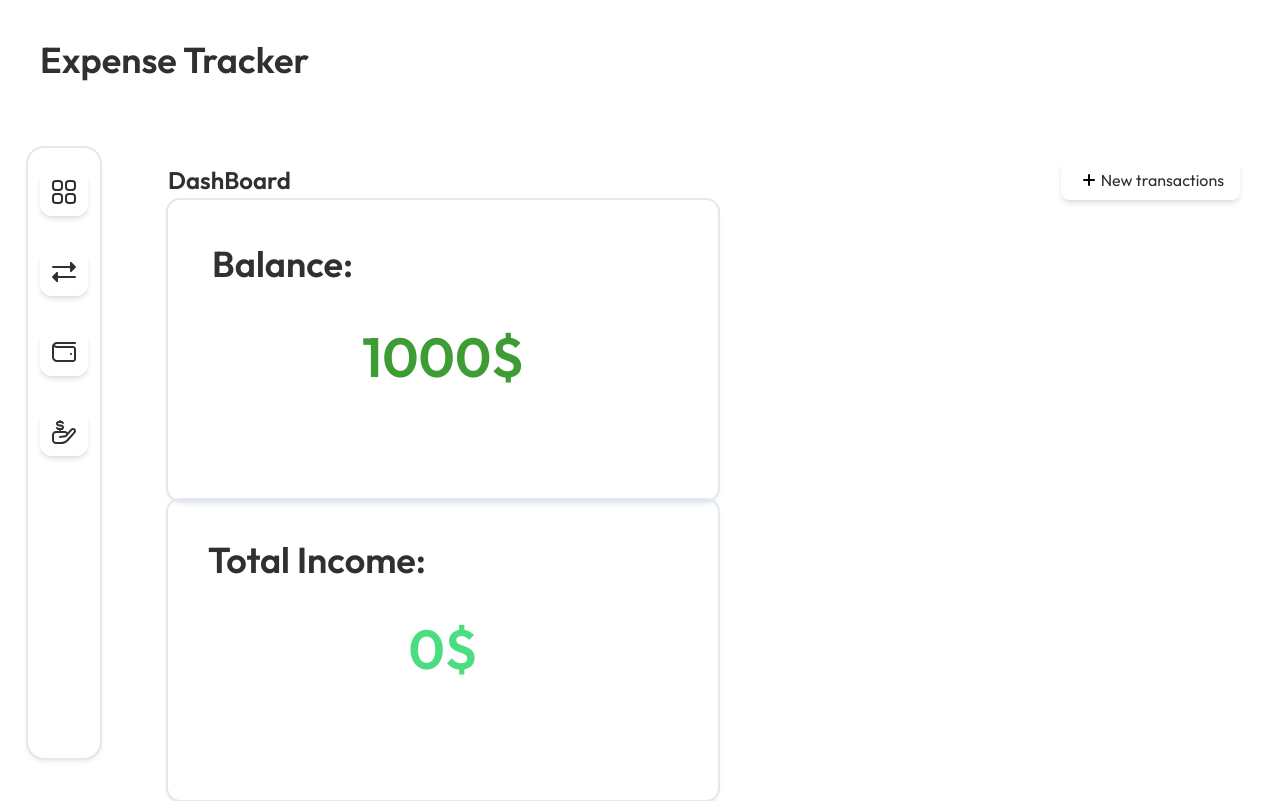
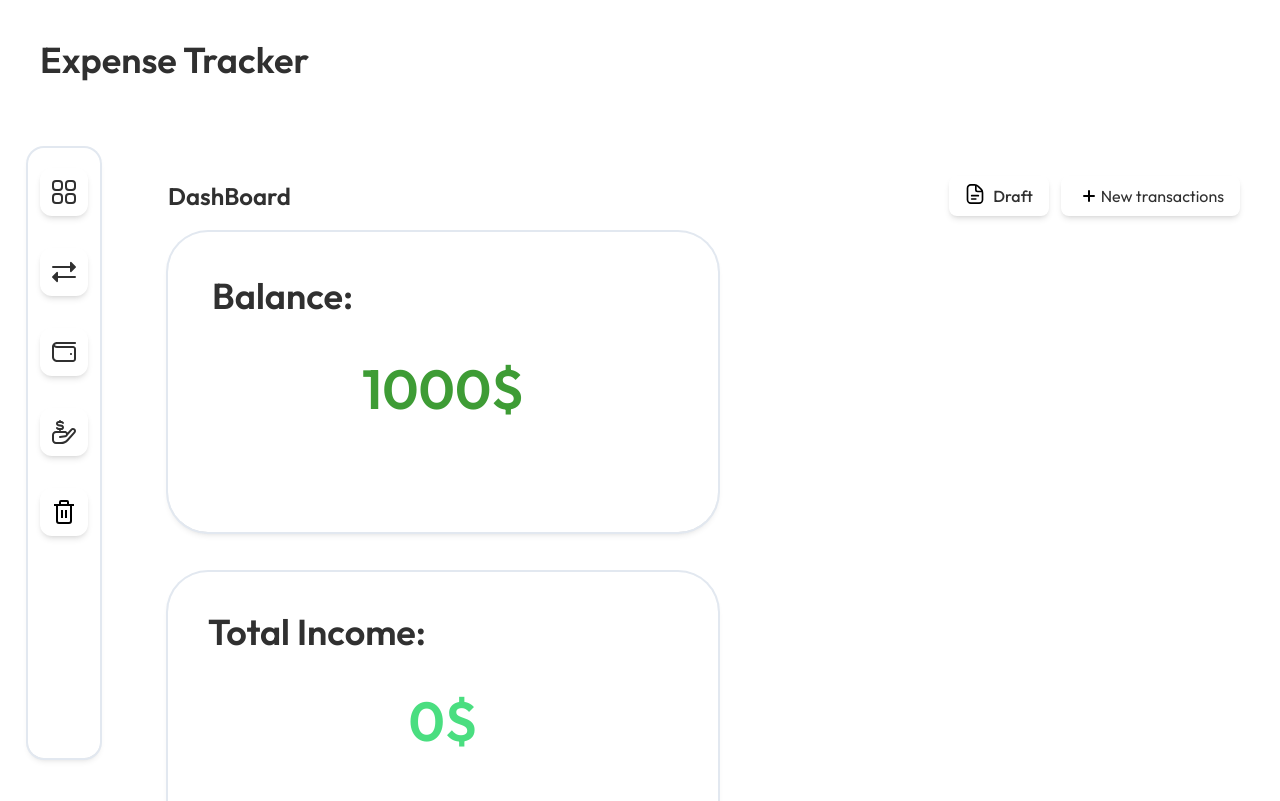
Before and after one commit to reyuer10/react-expense-tracker, a React (Vite) app: page / in a window 1280 px wide. Shown: the top 801 px of the page. Built offline with nearby package versions, Linux system fonts and the light colour scheme.

Commit message:
commit changes at 12:35PM

```diff
--- a/src/App.jsx
+++ b/src/App.jsx
@@ -14,7 +14,7 @@ import Expenses from "./pages/Expenses";
 import Income from "./pages/Income";
 import ExpensesEntry from "./pages/entry/ExpensesEntry";
 import ViewDetails from "./pages/view-details/ViewDetails";
-
+import Bin from "./pages/Bin";
 
 export default function App() {
   return (
@@ -27,6 +27,7 @@ export default function App() {
           <Route path="/expenses" element={<Expenses />} />
           <Route path="/income" element={<Income />} />
           <Route path="/expenses-entry" element={<ExpensesEntry />} />
+          <Route path="/bin" element={<Bin />} />
           <Route path="/transaction-details/:id" element={<ViewDetails />} />
         </Route>
       </Routes>
--- a/src/components/svg_navbar/navBarSvg.jsx
+++ b/src/components/svg_navbar/navBarSvg.jsx
@@ -74,4 +74,23 @@ export const sideNav = [
     link: "/income",
     name: "Income",
   },
+  {
+    id: 5,
+    svg: (
+      <svg
+        xmlns="http://www.w3.org/2000/svg"
+        viewBox="0 0 24 24"
+        width="24"
+        height="24"
+      >
+        <g id="_01_align_center" data-name="01 align center">
+          <path d="M22,4H17V2a2,2,0,0,0-2-2H9A2,2,0,0,0,7,2V4H2V6H4V21a3,3,0,0,0,3,3H17a3,3,0,0,0,3-3V6h2ZM9,2h6V4H9Zm9,19a1,1,0,0,1-1,1H7a1,1,0,0,1-1-1V6H18Z" />
+          <rect x="9" y="10" width="2" height="8" />
+          <rect x="13" y="10" width="2" height="8" />
+        </g>
+      </svg>
+    ),
+    link: "/bin",
+    name: "Bin",
+  },
 ];
--- /dev/null
+++ b/src/pages/Bin.jsx
@@ -0,0 +1,7 @@
+import React from 'react'
+
+export default function Bin() {
+  return (
+    <div>Bin</div>
+  )
+}
--- /dev/null
+++ b/src/pages/button/DraftButton.jsx
@@ -0,0 +1,21 @@
+import React from "react";
+
+export default function DraftButton() {
+  return (
+    <>
+   <button className="flex  shadow-md px-4 py-2 rounded-lg font-medium text-md space-x-2 hover:bg-slate-50">
+   <svg
+        id="Layer_1"
+        height="20"
+        viewBox="0 0 24 24"
+        width="20"
+        xmlns="http://www.w3.org/2000/svg"
+        data-name="Layer 1"
+      >
+        <path d="m17 14a1 1 0 0 1 -1 1h-8a1 1 0 0 1 0-2h8a1 1 0 0 1 1 1zm-4 3h-5a1 1 0 0 0 0 2h5a1 1 0 0 0 0-2zm9-6.515v8.515a5.006 5.006 0 0 1 -5 5h-10a5.006 5.006 0 0 1 -5-5v-14a5.006 5.006 0 0 1 5-5h4.515a6.958 6.958 0 0 1 4.95 2.05l3.484 3.486a6.951 6.951 0 0 1 2.051 4.949zm-6.949-7.021a5.01 5.01 0 0 0 -1.051-.78v4.316a1 1 0 0 0 1 1h4.316a4.983 4.983 0 0 0 -.781-1.05zm4.949 7.021c0-.165-.032-.323-.047-.485h-4.953a3 3 0 0 1 -3-3v-4.953c-.162-.015-.321-.047-.485-.047h-4.515a3 3 0 0 0 -3 3v14a3 3 0 0 0 3 3h10a3 3 0 0 0 3-3z" />
+      </svg>
+      <p>Draft</p>
+   </button>
+    </>
+  );
+}
--- a/src/pages/dashboard/Balance.jsx
+++ b/src/pages/dashboard/Balance.jsx
@@ -4,7 +4,7 @@ import { useSelector } from "react-redux";
 export default function Balance() {
   const balance = useSelector((state) => state.transaction.balance);
   return (
-    <div className="shadow-md p-3 rounded-xl h-[300px] w-[550px] ring-2 ring-slate-200">
+    <div className="shadow-md p-3 rounded-[40px] h-[300px] w-[550px] ring-2 ring-slate-200">
       <div>
         <p className="text-4xl font-semibold p-8">Balance: </p>
         <p className="text-[55px] font-semibold text-[#3e9c35] text-center">
--- a/src/pages/dashboard/DashBoard.jsx
+++ b/src/pages/dashboard/DashBoard.jsx
@@ -18,6 +18,7 @@ import { useDispatch, useSelector } from "react-redux";
 import { close_modal, open_modal } from "../../features/transactionSlice";
 import ExpensesEntry from "../entry/ExpensesEntry";
 import IncomeEntry from "../entry/IncomeEntry";
+import DraftButton from "../button/DraftButton";
 
 export default function DashBoard() {
   const dispatch = useDispatch();
@@ -61,15 +62,16 @@ export default function DashBoard() {
 
   return (
     <div className="text-[#303030] font-outfit">
-      <div className="flex items-center justify-between">
+      <div className="flex items-center justify-between my-4">
         <div>
           <p className="text-2xl font-semibold">DashBoard</p>
         </div>
-        <div>
+        <div className="flex space-x-3">
+          <DraftButton />
           <TransactionButton handleOpenModal={handleOpenModal} />
         </div>
       </div>
-      <div className="flex flex-grow flex-wrap gap-x-10">
+      <div className="flex flex-grow flex-wrap gap-10">
         {dashBoardComponent.map((component) => (
           <div key={component.id}>
             <div>{component.component}</div>
@@ -95,7 +97,10 @@ export default function DashBoard() {
                     />
                   </>
                 ) : (
-                  <IncomeEntry isClose={handleCloseModal} onClose={handleCloseModal} />
+                  <IncomeEntry
+                    isClose={handleCloseModal}
+                    onClose={handleCloseModal}
+                  />
                 )}
               </>
             ) : (
--- a/src/pages/dashboard/RecentTransaction.jsx
+++ b/src/pages/dashboard/RecentTransaction.jsx
@@ -7,7 +7,7 @@ export default function RecentTransaction() {
   const transaction = useSelector((state) => state.transaction.transactionList);
 console.log(transaction)
   return (
-    <div className="my-10 h-[300px] w-[550px] shadow-md p-7 rounded-xl text-[#303030]">
+    <div className=" h-[300px] w-[550px] shadow-md p-7 rounded-[40px] ring-1 ring-slate-200 text-[#303030]">
       <div>
         <p className="text-2xl py-3 text-[#303030]">Recent Transaction</p>
       </div>
--- a/src/pages/dashboard/TotalIncome.jsx
+++ b/src/pages/dashboard/TotalIncome.jsx
@@ -5,7 +5,7 @@ export default function TotalIncome() {
   const totalIncome = useSelector((state) => state.transaction.totalIncome);
 
   return (
-    <div className="shadow-md p-3 rounded-xl h-[300px] w-[550px] ring-2 ring-slate-200">
+    <div className="shadow-md p-3 rounded-[40px] h-[300px] w-[550px] ring-2 ring-slate-200">
       <div>
         <p className="text-4xl font-semibold p-7">Total Income: </p>
       </div>
--- a/src/pages/entry/IncomeEntry.jsx
+++ b/src/pages/entry/IncomeEntry.jsx
@@ -101,13 +101,16 @@ export default function IncomeEntry({ isClose }) {
           onChange={(e) => setDescription(e.target.value)}
         ></textarea>
       </div>
-      <div>
+      <div className="flex space-x-3">
         <button
           onClick={handleAddExpenseEntry}
           className="px-4 py-2 rounded-lg bg-[#303030] text-white font-medium w-full shadow-md hover:bg-slate-600 transition-colors"
         >
           Add transaction
         </button>
+        <button className="border shadow-md rounded-lg font-medium w-full hover:bg-slate-50">
+          Save as Draft
+        </button>
       </div>
     </div>
   );
```
Also changed, not shown: src/assets/button_svg/document.svg (added), src/assets/button_svg/trash.svg (added).
